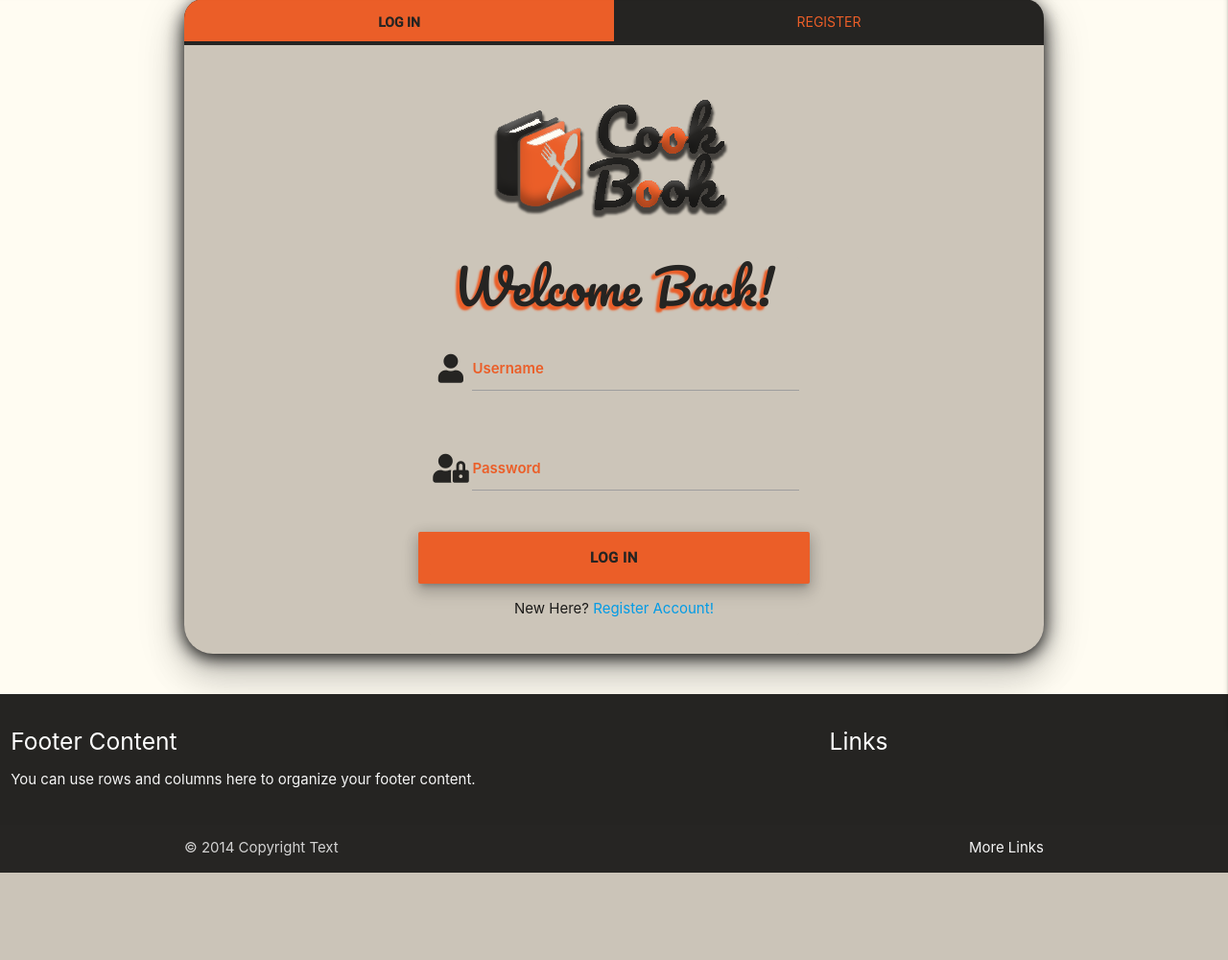
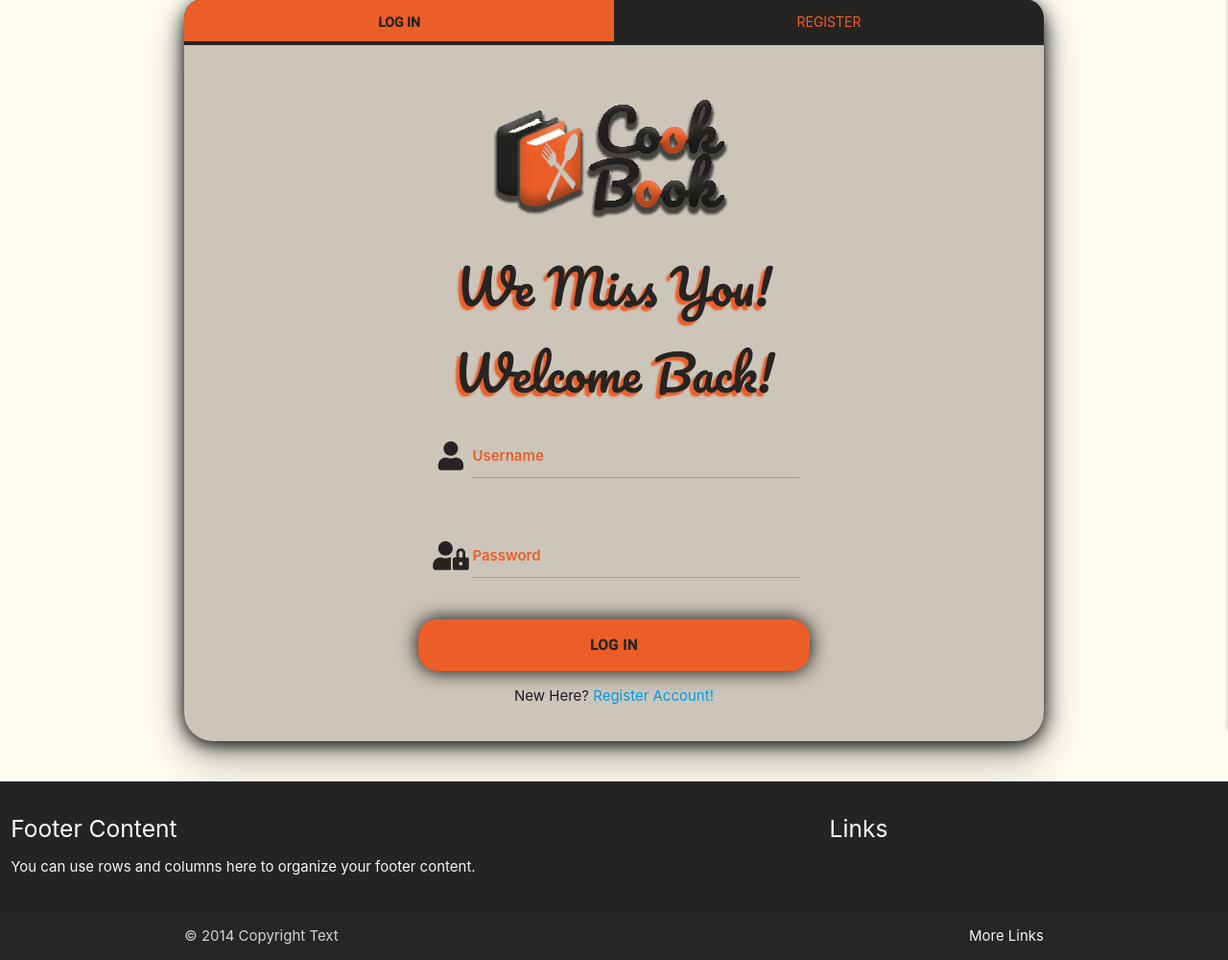
Before and after one commit to IvanTepes/cook-book, a Flask app: page /login in a window 1280 px wide. Shown: the part 101-1101 px from the top of the page at 96% size. Before the commit the page ends 1010 px from the top, so only its background shows below. Run offline with Flask 2, Linux system fonts and the light colour scheme; some libraries are stand-ins or nearby versions.

Commit message:
Format code

```diff
--- a/templates/components/forms/log_in_form.html
+++ b/templates/components/forms/log_in_form.html
@@ -9,8 +9,13 @@
    <form class="col s12 m8 offset-m2" method="POST" action="{{ url_for('login') }}">
       <div id="log_in_form" class="card-panel">
       <h3 class="sign-msg">
+           We Miss You!
+        </h3>
+        <h3 class="sign-msg">
             Welcome Back!
         </h3>
+        <!-- Flash Message -->
+        {% include 'components/flash_msg/flash_message.html' %}
          <!-- Username -->
          <div class="row">
             <div class="input-field col s12">
@@ -33,7 +38,7 @@
          </div>
          <!-- Log in  -->
 		<div class="row">
-			<button type="submit" class="col s12 btn-large z-depth-3">
+			<button type="submit" class="col s12 btn-large forms-btn">
 		        Log In
 		    </button>
 			<div class="col s12">
```
